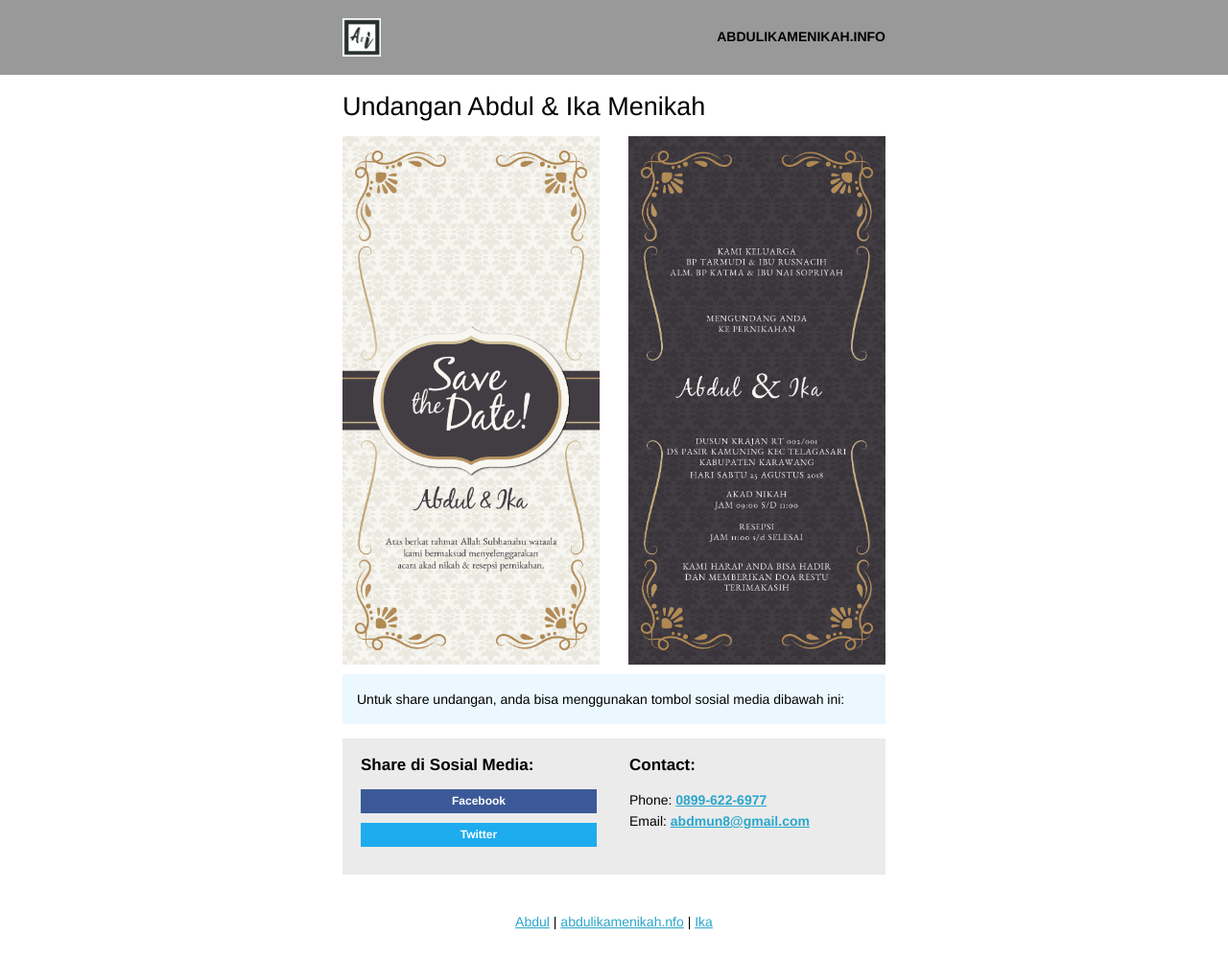
After one commit to a8i/abdmun.github.io, a CodeIgniter app: page /database/index.php/welcome/view_undangan in a window 1280 px wide. The commit adds this page. Shown: the whole page at 96% size. Run offline with CodeIgniter, Linux system fonts and the light colour scheme; some libraries are stand-ins or nearby versions.

Commit message:
update email

```diff
--- a/application/config/config.php
+++ b/application/config/config.php
@@ -33,7 +33,8 @@ defined('BASEPATH') OR exit('No direct script access allowed');
 //custom
 // $alamat = $_SERVER['REQUEST_SCHEME'] . '://' . $_SERVER['SERVER_NAME'] . $port . '/';
 
-$config['base_url']	= '/';
+$config['base_url']	= '/abcd/abdmun.github.io/';
+// $config['base_url']	= '/';
 
 /*
 |--------------------------------------------------------------------------
--- a/application/controllers/Welcome.php
+++ b/application/controllers/Welcome.php
@@ -30,12 +30,25 @@ class Welcome extends CI_Controller {
 
 	function save_visitor(){
 		if($_POST['name'] && $_POST['phone'] && $_POST['email']){
+			$data = array('view'=>1,'name'=>ucfirst($_POST['name']));
+			$content = $this->send_undangan($data);
 			$email = array(
 				'subject'=>'Pemberitahuan',
-				'message'=>'Terimakasih '.ucfirst($_POST['name']).' telah mengisi data undangan',
+				'message'=>$content,
 				'to'=>$_POST['email']);
 			$this->emailutil->sendEmail($email);
-			echo json_encode(array('response'=>'success'));
+			echo json_encode(array('response'=>'success','email'=>$_POST['email']));
 		}
 	}
+
+	public function view_undangan(){
+		$data['view'] = 0;
+		$data['name'] = "";
+		$this->load->view('undangan', $data);
+	}
+
+	private function send_undangan($data){
+		$undangan = $this->load->view('undangan', $data, true);
+		return $undangan;
+	}
 }
--- /dev/null
+++ b/application/views/undangan.php
@@ -0,0 +1,135 @@
+<!DOCTYPE html PUBLIC "-//W3C//DTD XHTML 1.0 Transitional//EN" "http://www.w3.org/TR/xhtml1/DTD/xhtml1-transitional.dtd">
+<html xmlns="http://www.w3.org/1999/xhtml">
+<head>
+<!-- If you delete this tag, the sky will fall on your head -->
+<meta name="viewport" content="width=device-width" />
+
+<meta http-equiv="Content-Type" content="text/html; charset=UTF-8" />
+<title>Undangan Abdul & Ika Menikah</title>
+
+<link rel="stylesheet" type="text/css" href="<?=base_url().'assets/'?>styles/email.css" />
+
+</head>
+
+<body bgcolor="#FFFFFF">
+
+<!-- HEADER -->
+<table class="head-wrap" bgcolor="#999999">
+	<tr>
+		<td></td>
+		<td class="header container">
+
+				<div class="content">
+					<table bgcolor="#999999">
+					<tr>
+						<td><img height="40" width="auto" src="<?=base_url().'assets/'?>images/content/lg.png" /></td>
+						<td align="right"><h6 class="collapse"><a style="text-decoration:none;color:black;" href="https://abdulikamenikah.info">abdulikamenikah.info</a></h6></td>
+					</tr>
+				</table>
+				</div>
+
+		</td>
+		<td></td>
+	</tr>
+</table><!-- /HEADER -->
+
+
+<!-- BODY -->
+<table class="body-wrap">
+	<tr>
+		<td></td>
+		<td class="container" bgcolor="#FFFFFF">
+
+			<div class="content">
+			<table>
+				<tr>
+					<td>
+
+						<h3><?=$view == 0 ? "Undangan Abdul & Ika Menikah" : "Dear ".$name;?></h3>
+						<p class="lead"><?=$view == 0 ? "" : "Berikut kami lampirkan undangan pernikahan kami, kami harap anda bisa datang dan memberikan doa restu untuk kami, mudah-mudahan kita semua selalu diberi kesehatan oleh Allah yang maha kuasa dan bisa memanfaatkan kesehatan itu untuk melakukan hal-hal yang positif dan bermanfaat.";?></p>
+
+						<!-- A Real Hero (and a real human being) -->
+						<p><img src="<?=base_url().'assets/'?>images/content/us.png" /></p><!-- /hero -->
+
+						<!-- Callout Panel -->
+						<p class="callout">Untuk share undangan, anda bisa menggunakan tombol sosial media dibawah ini:
+						<br/>
+
+						<!-- social & contact -->
+						<table class="social" width="100%">
+							<tr>
+								<td>
+
+									<!--- column 1 -->
+									<table align="left" class="column">
+										<tr>
+											<td>
+
+												<h5 class="">Share di Sosial Media:</h5>
+												<p class="">
+													<a href="http://www.facebook.com/sharer.php?u=https://abdulikamenikah.info/welcome/view_undangan" target="_blank" class="soc-btn fb">Facebook</a>
+													<a href="https://twitter.com/share?url=https://abdulikamenikah.info/welcome/view_undangan&hashtags=abdulikamenikah" target="_blank" class="soc-btn tw">Twitter</a>
+												</p>
+
+											</td>
+										</tr>
+									</table><!-- /column 1 -->
+
+									<!--- column 2 -->
+									<table align="left" class="column">
+										<tr>
+											<td>
+
+												<h5 class="">Contact:</h5>
+												<p>Phone: <strong><a href="tel:628996226977">0899-622-6977</a></strong><br/>
+                Email: <strong><a href="emailto:abdmun8@gmail.com">abdmun8@gmail.com</a></strong></p>
+
+											</td>
+										</tr>
+									</table><!-- /column 2 -->
+
+									<span class="clear"></span>
+
+								</td>
+							</tr>
+						</table><!-- /social & contact -->
+
+
+					</td>
+				</tr>
+			</table>
+			</div>
+
+		</td>
+		<td></td>
+	</tr>
+</table><!-- /BODY -->
+
+<!-- FOOTER -->
+<table class="footer-wrap">
+	<tr>
+		<td></td>
+		<td class="container">
+
+				<!-- content -->
+				<div class="content">
+				<table>
+				<tr>
+					<td align="center">
+						<p>
+							<a href="https://www.instagram.com/abd_mun">Abdul</a> |
+							<a href="https://abdulikamenikah.info"><unsubscribe>abdulikamenikah.nfo</unsubscribe></a> |
+							<a href="https://www.instagram.com/ika.dewi16">Ika</a>
+						</p>
+					</td>
+				</tr>
+			</table>
+				</div><!-- /content -->
+
+		</td>
+		<td></td>
+	</tr>
+</table><!-- /FOOTER -->
+
+</body>
+</html>
--- a/application/views/welcome_message.php
+++ b/application/views/welcome_message.php
@@ -206,7 +206,7 @@
               <!-- end eachpost 1 start -->
               <!-- eachpost 2 start -->
               <div class="each-post">
-                <div class="thumbnail thumbnail-xxl"><img alt="" src="<?=base_url().'assets/'?>images/content/wedding.JPG"></div>
+                <div class="thumbnail thumbnail-xxl"><img alt="" src="<?=base_url().'assets/'?>images/content/w2-sq.jpg"></div>
                 <div class="content">
                   <h3>Resepsi</h3>
                   <div class="meta-post">
--- a/assets/scripts/appnew.js
+++ b/assets/scripts/appnew.js
@@ -227,8 +227,9 @@ $submit_form.submit( function() {
       success : function( response ) {
         var res =JSON.parse(response);
         if (res.response=='success'){
-          alert('Terimakasih telah mengisi data Undangan');
+          alert('Terimakasih telah mengisi data Undangan\r\nEmail telah dikirim ke '+res.email);
           $submit_form.find(".greetings").addClass("reveal");
+          setTimeout(location.reload.bind(location), 5000);
         }else{
           $submit_form.find("button").text("SUBMIT");
         }
--- /dev/null
+++ b/assets/styles/email.css
@@ -0,0 +1,224 @@
+/* -------------------------------------
+		GLOBAL
+------------------------------------- */
+* {
+	margin:0;
+	padding:0;
+}
+* { font-family: "Helvetica Neue", "Helvetica", Helvetica, Arial, sans-serif; }
+
+img {
+	max-width: 100%;
+}
+.collapse {
+	margin:0;
+	padding:0;
+}
+body {
+	-webkit-font-smoothing:antialiased;
+	-webkit-text-size-adjust:none;
+	width: 100%!important;
+	height: 100%;
+}
+
+
+/* -------------------------------------
+		ELEMENTS
+------------------------------------- */
+a { color: #2BA6CB;}
+
+.btn {
+	text-decoration:none;
+	color: #FFF;
+	background-color: #666;
+	padding:10px 16px;
+	font-weight:bold;
+	margin-right:10px;
+	text-align:center;
+	cursor:pointer;
+	display: inline-block;
+}
+
+p.callout {
+	padding:15px;
+	background-color:#ECF8FF;
+	margin-bottom: 15px;
+}
+.callout a {
+	font-weight:bold;
+	color: #2BA6CB;
+}
+
+table.social {
+/* 	padding:15px; */
+	background-color: #ebebeb;
+
+}
+.social .soc-btn {
+	padding: 3px 7px;
+	font-size:12px;
+	margin-bottom:10px;
+	text-decoration:none;
+	color: #FFF;font-weight:bold;
+	display:block;
+	text-align:center;
+}
+a.fb { background-color: #3B5998!important; }
+a.tw { background-color: #1daced!important; }
+a.gp { background-color: #DB4A39!important; }
+a.ms { background-color: #000!important; }
+
+.sidebar .soc-btn {
+	display:block;
+	width:100%;
+}
+
+/* -------------------------------------
+		HEADER
+------------------------------------- */
+table.head-wrap { width: 100%;}
+
+.header.container table td.logo { padding: 15px; }
+.header.container table td.label { padding: 15px; padding-left:0px;}
+
+
+/* -------------------------------------
+		BODY
+------------------------------------- */
+table.body-wrap { width: 100%;}
+
+
+/* -------------------------------------
+		FOOTER
+------------------------------------- */
+table.footer-wrap { width: 100%;	clear:both!important;
+}
+.footer-wrap .container td.content  p { border-top: 1px solid rgb(215,215,215); padding-top:15px;}
+.footer-wrap .container td.content p {
+	font-size:10px;
+	font-weight: bold;
+
+}
+
+
+/* -------------------------------------
+		TYPOGRAPHY
+------------------------------------- */
+h1,h2,h3,h4,h5,h6 {
+font-family: "HelveticaNeue-Light", "Helvetica Neue Light", "Helvetica Neue", Helvetica, Arial, "Lucida Grande", sans-serif; line-height: 1.1; margin-bottom:15px; color:#000;
+}
+h1 small, h2 small, h3 small, h4 small, h5 small, h6 small { font-size: 60%; color: #6f6f6f; line-height: 0; text-transform: none; }
+
+h1 { font-weight:200; font-size: 44px;}
+h2 { font-weight:200; font-size: 37px;}
+h3 { font-weight:500; font-size: 27px;}
+h4 { font-weight:500; font-size: 23px;}
+h5 { font-weight:900; font-size: 17px;}
+h6 { font-weight:900; font-size: 14px; text-transform: uppercase; color:#444;}
+
+.collapse { margin:0!important;}
+
+p, ul {
+	margin-bottom: 10px;
+	font-weight: normal;
+	font-size:14px;
+	line-height:1.6;
+}
+p.lead { font-size:14px; }
+p.last { margin-bottom:0px;}
+
+ul li {
+	margin-left:5px;
+	list-style-position: inside;
+}
+
+/* -------------------------------------
+		SIDEBAR
+------------------------------------- */
+ul.sidebar {
+	background:#ebebeb;
+	display:block;
+	list-style-type: none;
+}
+ul.sidebar li { display: block; margin:0;}
+ul.sidebar li a {
+	text-decoration:none;
+	color: #666;
+	padding:10px 16px;
+/* 	font-weight:bold; */
+	margin-right:10px;
+/* 	text-align:center; */
+	cursor:pointer;
+	border-bottom: 1px solid #777777;
+	border-top: 1px solid #FFFFFF;
+	display:block;
+	margin:0;
+}
+ul.sidebar li a.last { border-bottom-width:0px;}
+ul.sidebar li a h1,ul.sidebar li a h2,ul.sidebar li a h3,ul.sidebar li a h4,ul.sidebar li a h5,ul.sidebar li a h6,ul.sidebar li a p { margin-bottom:0!important;}
+
+
+
+/* ---------------------------------------------------
+		RESPONSIVENESS
+		Nuke it from orbit. It's the only way to be sure.
+------------------------------------------------------ */
+
+/* Set a max-width, and make it display as block so it will automatically stretch to that width, but will also shrink down on a phone or something */
+.container {
+	display:block!important;
+	max-width:600px!important;
+	margin:0 auto!important; /* makes it centered */
+	clear:both!important;
+}
+
+/* This should also be a block element, so that it will fill 100% of the .container */
+.content {
+	padding:15px;
+	max-width:600px;
+	margin:0 auto;
+	display:block;
+}
+
+/* Let's make sure tables in the content area are 100% wide */
+.content table { width: 100%; }
+
+
+/* Odds and ends */
+.column {
+	width: 300px;
+	float:left;
+}
+.column tr td { padding: 15px; }
+.column-wrap {
+	padding:0!important;
+	margin:0 auto;
+	max-width:600px!important;
+}
+.column table { width:100%;}
+.social .column {
+	width: 280px;
+	min-width: 279px;
+	float:left;
+}
+
+/* Be sure to place a .clear element after each set of columns, just to be safe */
+.clear { display: block; clear: both; }
+
+
+/* -------------------------------------------
+		PHONE
+		For clients that support media queries.
+		Nothing fancy.
+-------------------------------------------- */
+@media only screen and (max-width: 600px) {
+
+	a[class="btn"] { display:block!important; margin-bottom:10px!important; background-image:none!important; margin-right:0!important;}
+
+	div[class="column"] { width: auto!important; float:none!important;}
+
+	table.social div[class="column"] {
+		width:auto!important;
+	}
+
+}
```
Also changed, not shown: assets/images/content/lg.png (added), assets/images/content/us.png (added).
